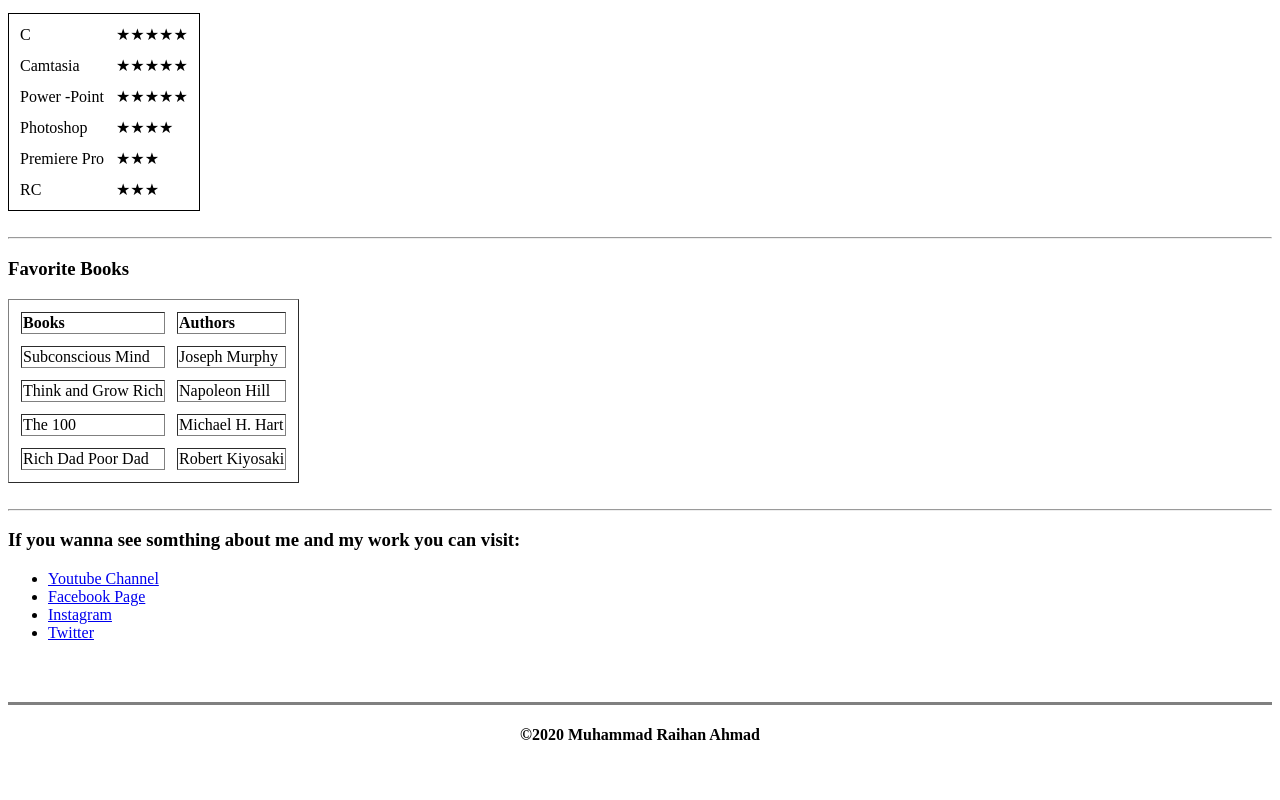
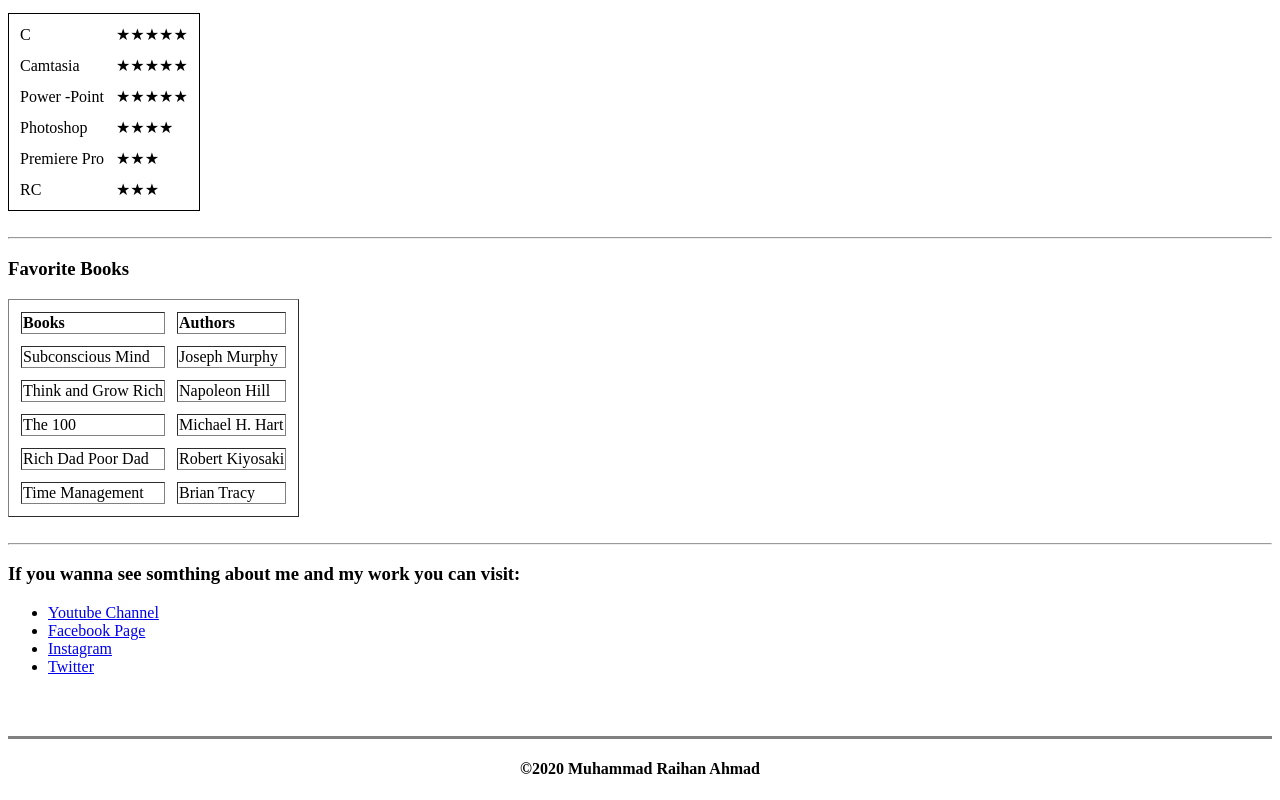
Before and after one commit to raihanahmad/html-Personal-Website, a plain HTML site: page index.html in a window 1280 px wide. Shown: the part 1123-1923 px from the top of the page. Before the commit the page ends 1889 px from the top, so only its background shows below. Drawn offline with Linux system fonts and the light colour scheme.

Commit message:
added time management book

```diff
--- a/index.html
+++ b/index.html
@@ -136,6 +136,10 @@
         <td>Rich Dad Poor Dad</td>
         <td>Robert Kiyosaki</td>
       </tr>
+        <tr>
+        <td>Time Management</td>
+        <td>Brian Tracy</td>
+      </tr>
     </tbody>
   </table>
   <br>
```
